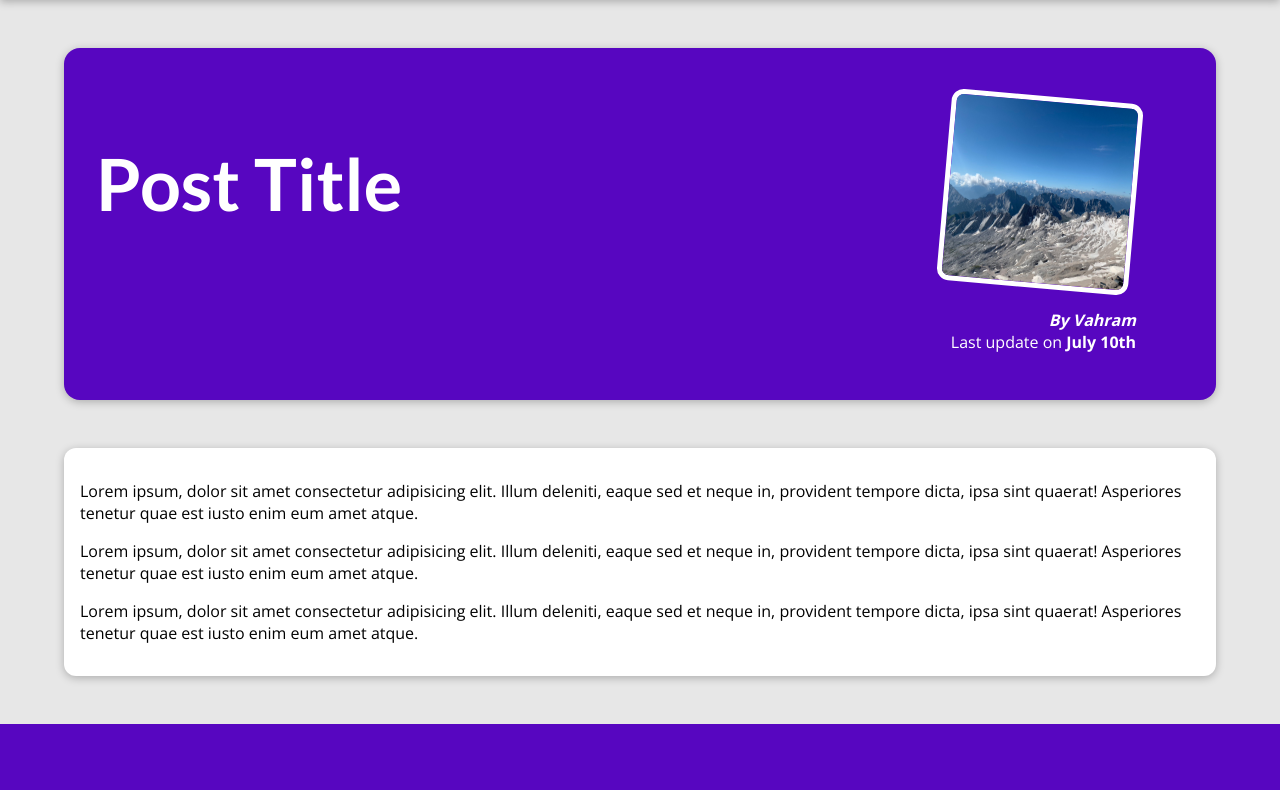
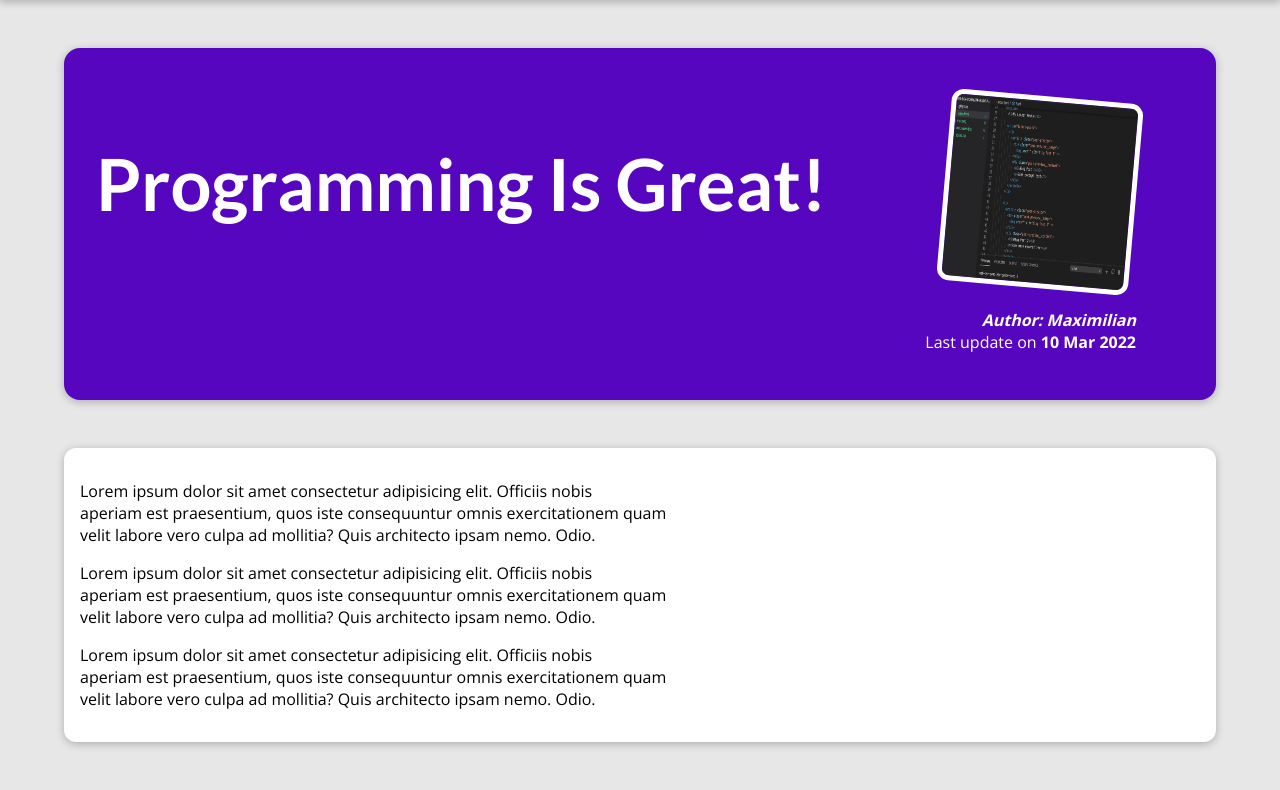
Before and after one commit to VahramMovsesyan/My_site, a Django app: page /posts/programming-is-fun in a window 1280 px wide. Shown: the part 80-870 px from the top of the page. Before the commit the page ends 804 px from the top, so only its background shows below. Run offline with Django 4.2, Linux system fonts and the light colour scheme.

Commit message:
setting up 'post-detail.html' and added data dynamiclly

```diff
--- a/blog/templates/blog/post-detail.html
+++ b/blog/templates/blog/post-detail.html
@@ -2,7 +2,7 @@
 {% load static %}
 
 {% block title %}
-    This Post Title
+    {{ post.title }}
 {% endblock title %}
 
 {% block css_files %}
@@ -11,31 +11,17 @@
 
 {% block content %}
     <section id="summary">
-        <h2>Post Title</h2>
+        <h2>{{ post.title }}</h2>
         <article>
-            <img src="{% static 'blog/images/mountains.jpg' %}" alt="Post Title">
-            <address>By Vahram</address>
+            <img src="{% static 'blog/images/'|add:post.image %}" alt="{{ post.title }}">
+            <address>Author: {{ post.author }}</address>
             <div>
-                Last update on <time>July 10th</time>
+                Last update on <time>{{ post.date|date:"d M Y" }}</time>
             </div>
         </article>
     </section>
 
     <main>
-        <p>
-            Lorem ipsum, dolor sit amet consectetur adipisicing elit. Illum deleniti,
-            eaque sed et neque in, provident tempore dicta, ipsa sint quaerat!
-             Asperiores tenetur quae est iusto enim eum amet atque.
-        </p>
-        <p>
-            Lorem ipsum, dolor sit amet consectetur adipisicing elit. Illum deleniti,
-            eaque sed et neque in, provident tempore dicta, ipsa sint quaerat!
-             Asperiores tenetur quae est iusto enim eum amet atque.
-        </p>
-        <p>
-            Lorem ipsum, dolor sit amet consectetur adipisicing elit. Illum deleniti,
-            eaque sed et neque in, provident tempore dicta, ipsa sint quaerat!
-             Asperiores tenetur quae est iusto enim eum amet atque.
-        </p>
+        {{ post.content|linebreaks }}
     </main>
 {% endblock %}
--- a/blog/views.py
+++ b/blog/views.py
@@ -10,8 +10,7 @@ all_posts = [
         "date": date(2021, 7, 21),
         "title": "Mountain Hiking",
         "excerpt": "There's nothing like the views you get when hiking in the mountains! And I wasn't even prepared for what happened whilst I was enjoying the view!",
-        "content": """
-          Lorem ipsum dolor sit amet consectetur adipisicing elit. Officiis nobis
+        "content": """Lorem ipsum dolor sit amet consectetur adipisicing elit. Officiis nobis
           aperiam est praesentium, quos iste consequuntur omnis exercitationem quam
           velit labore vero culpa ad mollitia? Quis architecto ipsam nemo. Odio.
 
@@ -31,8 +30,7 @@ all_posts = [
         "date": date(2022, 3, 10),
         "title": "Programming Is Great!",
         "excerpt": "Did you ever spend hours searching that one error in your code? Yep - that's what happened to me yesterday...",
-        "content": """
-          Lorem ipsum dolor sit amet consectetur adipisicing elit. Officiis nobis
+        "content": """Lorem ipsum dolor sit amet consectetur adipisicing elit. Officiis nobis
           aperiam est praesentium, quos iste consequuntur omnis exercitationem quam
           velit labore vero culpa ad mollitia? Quis architecto ipsam nemo. Odio.
 
@@ -52,8 +50,7 @@ all_posts = [
         "date": date(2020, 8, 5),
         "title": "Nature At Its Best",
         "excerpt": "Nature is amazing! The amount of inspiration I get when walking in nature is incredible!",
-        "content": """
-          Lorem ipsum dolor sit amet consectetur adipisicing elit. Officiis nobis
+        "content": """Lorem ipsum dolor sit amet consectetur adipisicing elit. Officiis nobis
           aperiam est praesentium, quos iste consequuntur omnis exercitationem quam
           velit labore vero culpa ad mollitia? Quis architecto ipsam nemo. Odio.
 
@@ -84,8 +81,13 @@ def starting_page(request):
 
 
 def posts(request):
-    return render(request, "blog/all-posts.html")
+    return render(request, "blog/all-posts.html", {
+        "all_posts": all_posts
+    })
 
 
 def post_detail(request, slug):
-    return render(request, "blog/post-detail.html")
+    identified_post = next(post for post in all_posts if post['slug'] == slug)
+    return render(request, "blog/post-detail.html",{
+        "post": identified_post
+    })
```
Also changed, not shown: blog/templates/blog/all-posts.html (+3 -6 lines).
